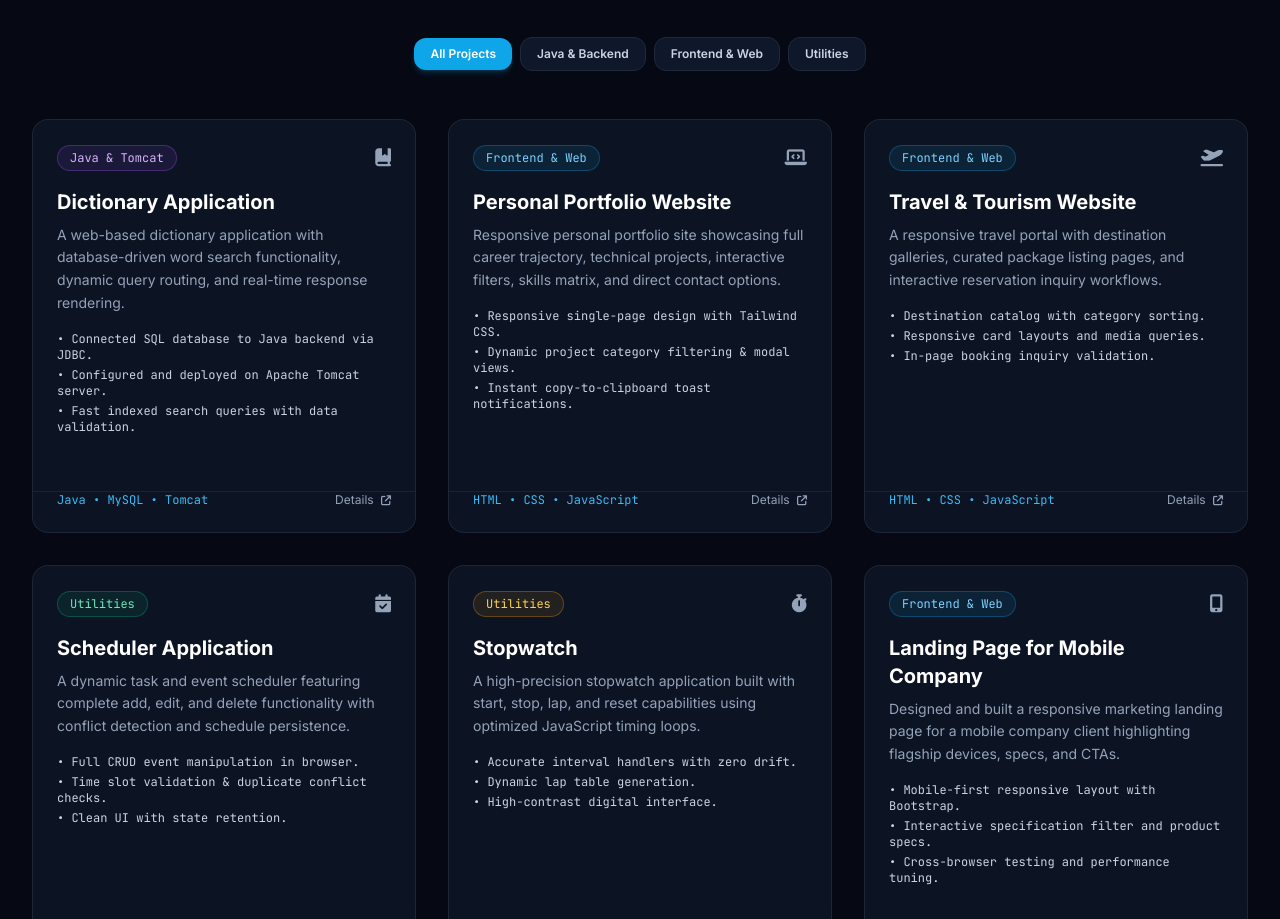
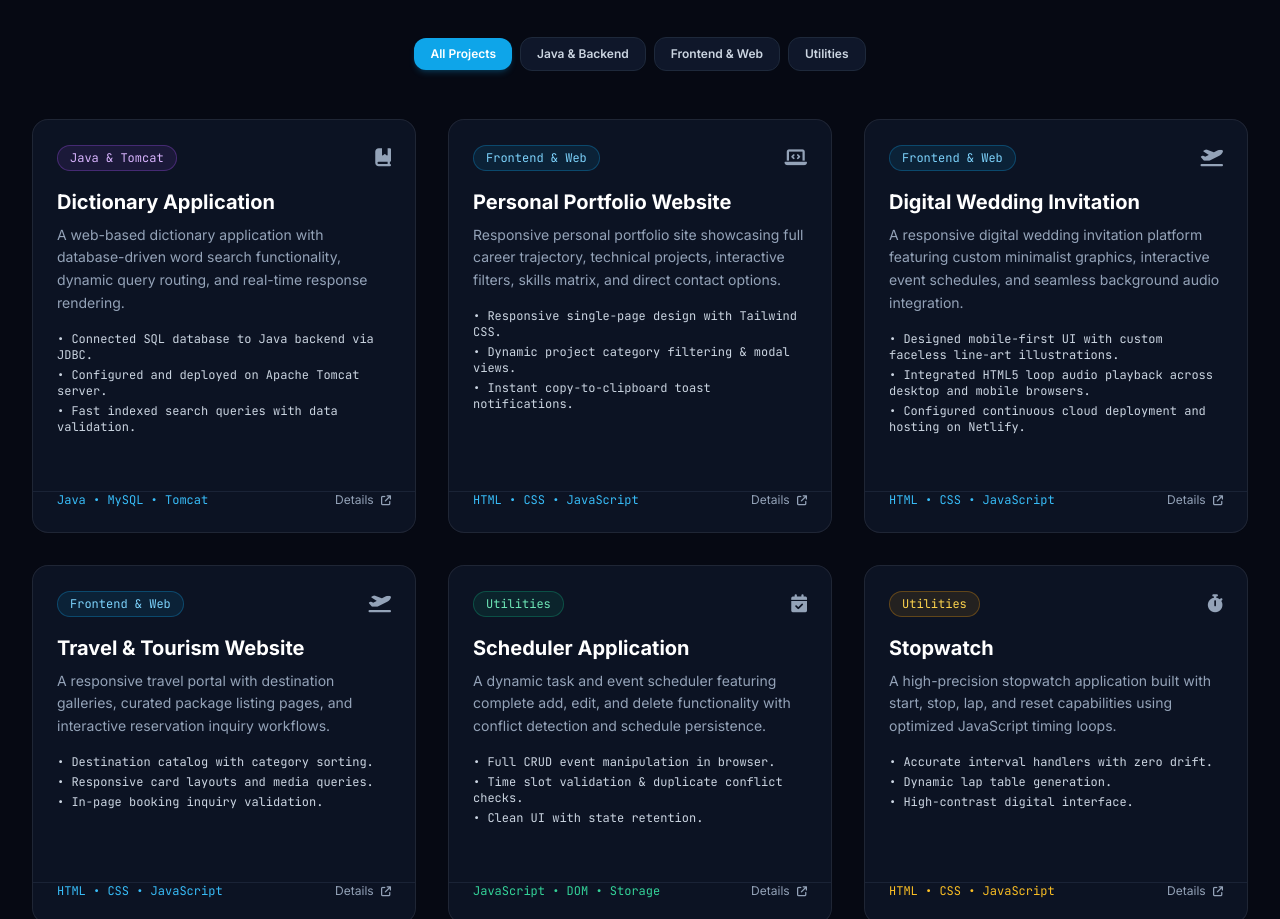
Before and after one commit to vishal2720799/vishal-portfolio, a plain HTML site: page index.html in a window 1280 px wide. Shown: the part 4282-5201 px from the top of the page. Drawn offline with nearby package versions, Linux system fonts and the light colour scheme.

Commit message:
Change project titles and descriptions in index.html
Updated project titles and descriptions in index.html to reflect changes from a travel website to a digital wedding invitation and adjusted subsequent project numbers accordingly.

```diff
--- a/index.html
+++ b/index.html
@@ -685,7 +685,32 @@
             </div>
           </div>
 
-          <!-- Project 3: Travel & Tourism Website -->
+          <!-- Project 3: Digital Wedding Invitation -->
+          <div class="project-card glass-card rounded-2xl overflow-hidden flex flex-col justify-between" data-category="web">
+            <div class="p-6">
+              <div class="flex items-center justify-between mb-4">
+                <span class="text-xs font-mono px-3 py-1 rounded-full bg-sky-500/10 text-sky-300 border border-sky-500/30">Frontend & Web</span>
+                <i class="fa-solid fa-plane-departure text-slate-400 text-lg"></i>
+              </div>
+              <h3 class="text-xl font-bold text-white mb-2">Digital Wedding Invitation</h3>
+              <p class="text-sm text-slate-400 leading-relaxed mb-4">
+                A responsive digital wedding invitation platform featuring custom minimalist graphics, interactive event schedules, and seamless background audio integration.
+              </p>
+              <div class="space-y-1 text-xs text-slate-300 font-mono mb-4">
+                <p>• Designed mobile-first UI with custom faceless line-art illustrations.</p>
+                <p>• Integrated HTML5 loop audio playback across desktop and mobile browsers.</p>
+                <p>• Configured continuous cloud deployment and hosting on Netlify.</p>
+              </div>
+            </div>
+            <div class="p-6 pt-0 border-t border-slate-800/80 mt-4 flex items-center justify-between text-xs text-slate-400">
+              <span class="font-mono text-primary-400">HTML • CSS • JavaScript</span>
+              <button onclick="showProjectDetails('Digital Wedding Invitation', 'Delivers an interactive, mobile-first wedding invitation featuring custom minimalist illustrations, structured event schedules, and loop audio playback.')" class="hover:text-white transition-colors">
+                Details <i class="fa-solid fa-arrow-up-right-from-square ml-1 text-[10px]"></i>
+              </button>
+            </div>
+          </div>
+
+          <!-- Project 4: Travel & Tourism Website -->
           <div class="project-card glass-card rounded-2xl overflow-hidden flex flex-col justify-between" data-category="web">
             <div class="p-6">
               <div class="flex items-center justify-between mb-4">
@@ -710,7 +735,7 @@
             </div>
           </div>
 
-          <!-- Project 4: Scheduler Application -->
+          <!-- Project 5: Scheduler Application -->
           <div class="project-card glass-card rounded-2xl overflow-hidden flex flex-col justify-between" data-category="tools">
             <div class="p-6">
               <div class="flex items-center justify-between mb-4">
@@ -735,7 +760,7 @@
             </div>
           </div>
 
-          <!-- Project 5: Stopwatch Application -->
+          <!-- Project 6: Stopwatch Application -->
           <div class="project-card glass-card rounded-2xl overflow-hidden flex flex-col justify-between" data-category="tools">
             <div class="p-6">
               <div class="flex items-center justify-between mb-4">
@@ -760,7 +785,7 @@
             </div>
           </div>
 
-          <!-- Project 6: Landing Page for Mobile Company -->
+          <!-- Project 7: Landing Page for Mobile Company -->
           <div class="project-card glass-card rounded-2xl overflow-hidden flex flex-col justify-between" data-category="web">
             <div class="p-6">
               <div class="flex items-center justify-between mb-4">
```
